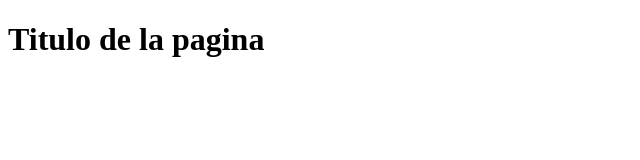
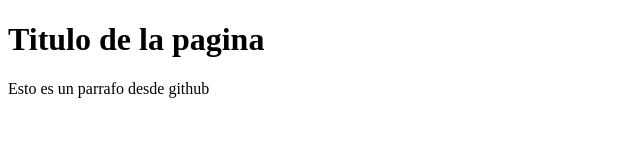
Before and after one commit to alejandro-simon/Proyecto-web-empresa-C, a plain HTML site: page index.html in a window 1280 px wide. Shown: the whole page, without its empty margins (0-640 px from the left). Drawn offline with Linux system fonts and the light colour scheme.

Commit message:
Update index.html

```diff
--- a/index.html
+++ b/index.html
@@ -8,5 +8,6 @@
 </head>
 <body>
     <h1>Titulo de la pagina</h1>
+    <p>Esto es un parrafo desde github</p>
 </body>
 </html>
```
